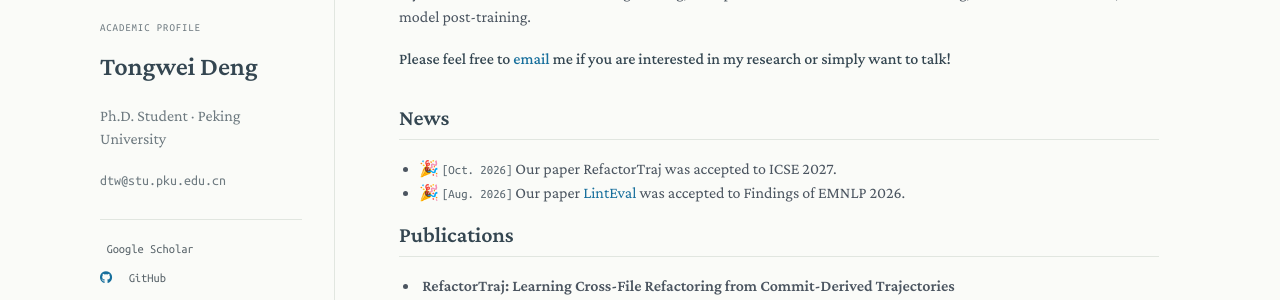
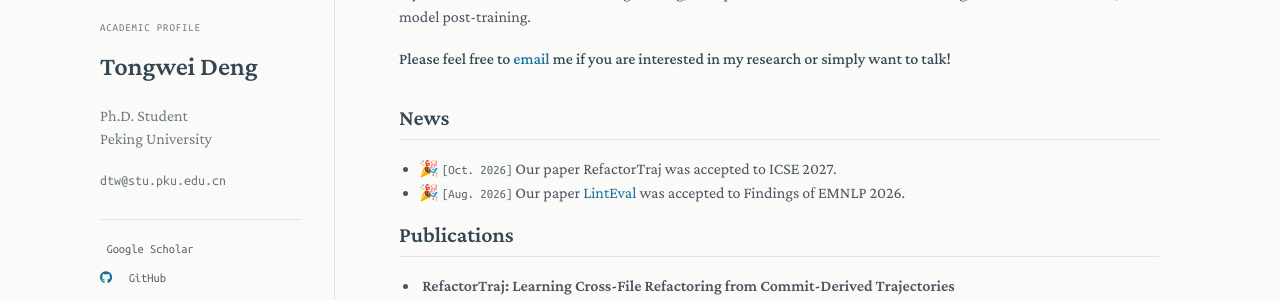
Before and after one commit to 6643789wsx/6643789wsx.github.io, a Jekyll site: the page built from index.md, in a window 1280 px wide. Shown: the part 287-587 px from the top of the page. Built offline with Jekyll 4.4.1, drawn with Linux system fonts in a browser that asks for light colours; a style sheet for code colours, icons or effects is not loaded; our own code applies the rules of GitHub Pages for plain Markdown files; some of the changed lines change nothing that is shown.

Commit message:
Split the profile position across two lines

```diff
--- a/_config.yml
+++ b/_config.yml
@@ -1,8 +1,8 @@
 # Basic Information
 title: Tongwei Deng
 title_zh: 邓同蔚
-position: Ph.D. Student · Peking University
-position_zh: 北京大学 · 博士研究生
+position: "Ph.D. Student\nPeking University"
+position_zh: "博士研究生\n北京大学"
 affiliation:
 email: dtw@stu.pku.edu.cn
 
--- a/_sass/minimal-light.scss
+++ b/_sass/minimal-light.scss
@@ -677,6 +677,7 @@ body { background:var(--page-bg); color:var(--text); }
 .profile-kicker { color:var(--muted); font-size:.68rem; margin-top:1.5rem; }
 .profile-panel h1 { color:var(--heading); font-size:1.65rem; }
 .profile-panel position, .profile-panel autocolor, .profile-panel email { color:var(--muted); }
+.profile-panel position { white-space:pre-line; }
 .profile-links { border-top:1px solid var(--border); display:grid; gap:.65rem; margin-top:1.7rem; padding-top:1.2rem; }
 .profile-links a { color:var(--text-soft); font-family:"Ubuntu Mono", monospace; font-size:.78rem; }
 .profile-links a:hover { color:var(--link); }
```
